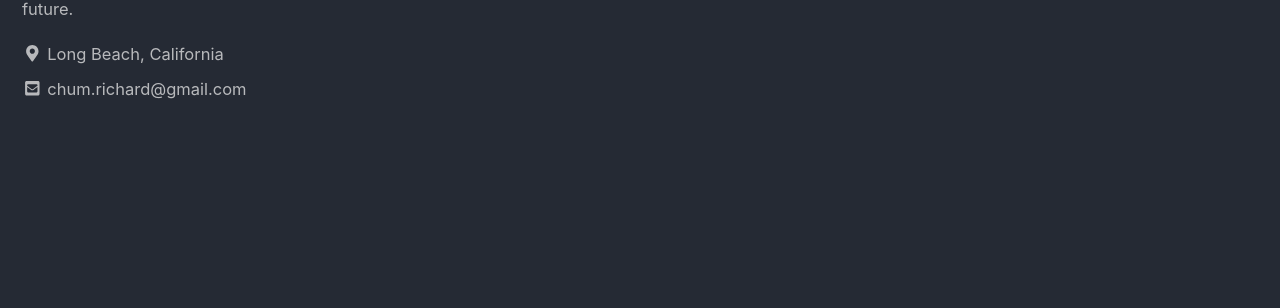
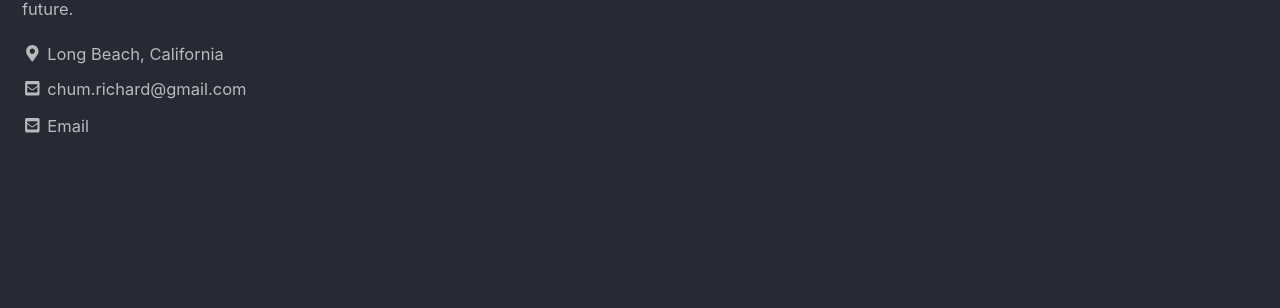
Before and after one commit to drawsome1/drawsome1.github.io, a Jekyll site: the page built from index.html, in a window 1280 px wide. Shown: the part 480-788 px from the top of the page. Built offline with Jekyll 4.4.1, drawn with Linux system fonts in a browser that asks for light colours; cached includes are drawn as plain includes; nearby versions of some CDN libraries; the list of posts is cut into pages by our own code.

Commit message:
changed the email thing again

```diff
--- a/_config.yml
+++ b/_config.yml
@@ -108,7 +108,7 @@ author:
   understanding things from A-Z. I plan to pursue entrepreneurial dreams in the
   future. "
   location         : "Long Beach, California"
-  email            : #"chum.richard@gmail.com"
+  email            : "chum.richard@gmail.com"
   links:
     - label: "chum.richard@gmail.com"
       icon: "fas fa-fw fa-envelope-square"
```
